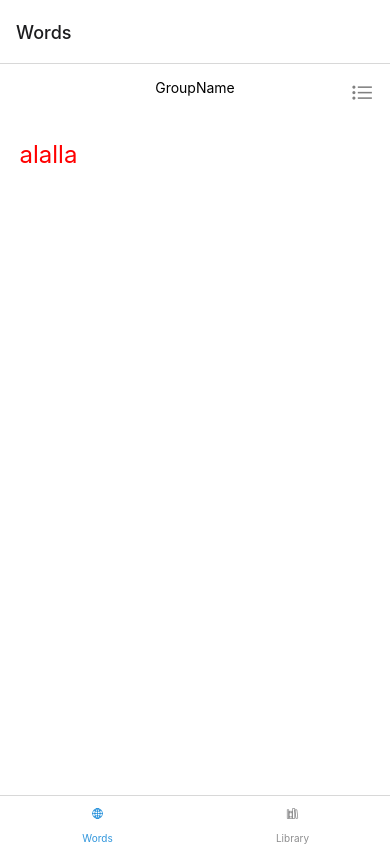
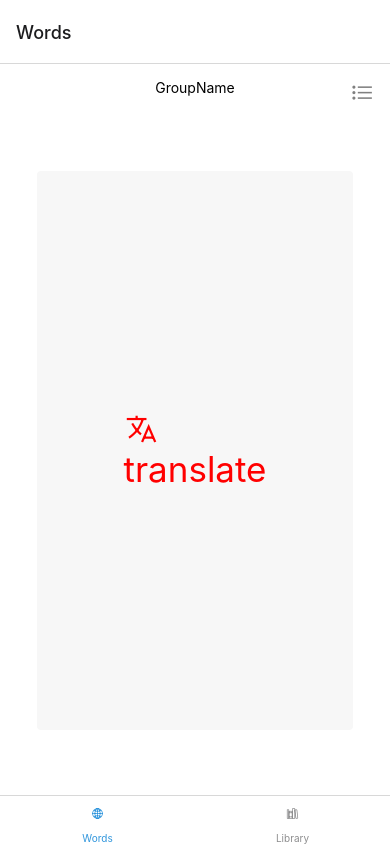
Before and after one commit to gderiyenko/flipper, a React Native app: screen /TabOne in a window 390 px wide. Built offline with nearby package versions, Linux system fonts and the light colour scheme; what expo-linking would draw is missing.

Commit message:
CardFlip component

```diff
--- /dev/null
+++ b/components/CardFlip.tsx
@@ -0,0 +1,48 @@
+import { Ionicons } from '@expo/vector-icons';
+import * as WebBrowser from 'expo-web-browser';
+import React, { useState } from 'react';
+import { StyleSheet, TouchableOpacity } from 'react-native';
+import { Text, View } from './Themed';
+
+export default function CardFlip() {
+
+  let [side, setSide] = useState(0); // Card's side [0, 1]
+
+  return (
+    <View style={styles.container}>
+      <TouchableOpacity style={styles.card} onPressIn={() => setSide((++side) % 2)}>
+        <View style={styles.card} lightColor="#f7f7f7" darkColor="#292c34">
+
+          {side
+            ? (<Text lightColor="red" darkColor="white" style={{ fontSize: 35 }}>alalla</Text>)
+            : (
+              <View lightColor="#f7f7f7" darkColor="#292c34">
+                <Ionicons size={35} name="language-outline" color="red"/>
+                <Text lightColor="red" darkColor="white" style={{ fontSize: 35 }}>translate</Text>
+              </View>
+            )
+          }
+
+        </View>
+      </TouchableOpacity>
+    </View>
+  );
+}
+
+const styles = StyleSheet.create({
+  container: {
+    flex: 1,
+    alignItems: 'center',
+    justifyContent: 'center',
+  },
+  card: {
+    // sizes
+    width: '90%',
+    height: '90%',
+    // corners
+    borderRadius: 4,
+
+    alignItems: 'center',
+    justifyContent: 'center',
+  },
+});
--- a/screens/TabOneScreen.tsx
+++ b/screens/TabOneScreen.tsx
@@ -4,6 +4,7 @@ import { StyleSheet, Pressable } from 'react-native';
 import { Text, View } from '../components/Themed';
 import { Ionicons } from '@expo/vector-icons';
 import { RootTabScreenProps } from '../types';
+import CardFlip from '../components/CardFlip';
 
 export default function TabOneScreen({ navigation }: RootTabScreenProps<'TabOne'>) {
   return (
@@ -40,13 +41,7 @@ export default function TabOneScreen({ navigation }: RootTabScreenProps<'TabOne'
       </View>
       {/* END: Header */}
 
-      {/* Card */}
-      <View style={styles.container}>
-        <View style={styles.card} lightColor="white" darkColor="#F2F2F2">
-          <Text lightColor="red" darkColor="#F2F2F2" style={{ fontSize: 24 }}>alalla</Text>
-        </View>
-      </View>
-      {/* END: Card */}
+      <CardFlip />
 
     </View>
   );
```
